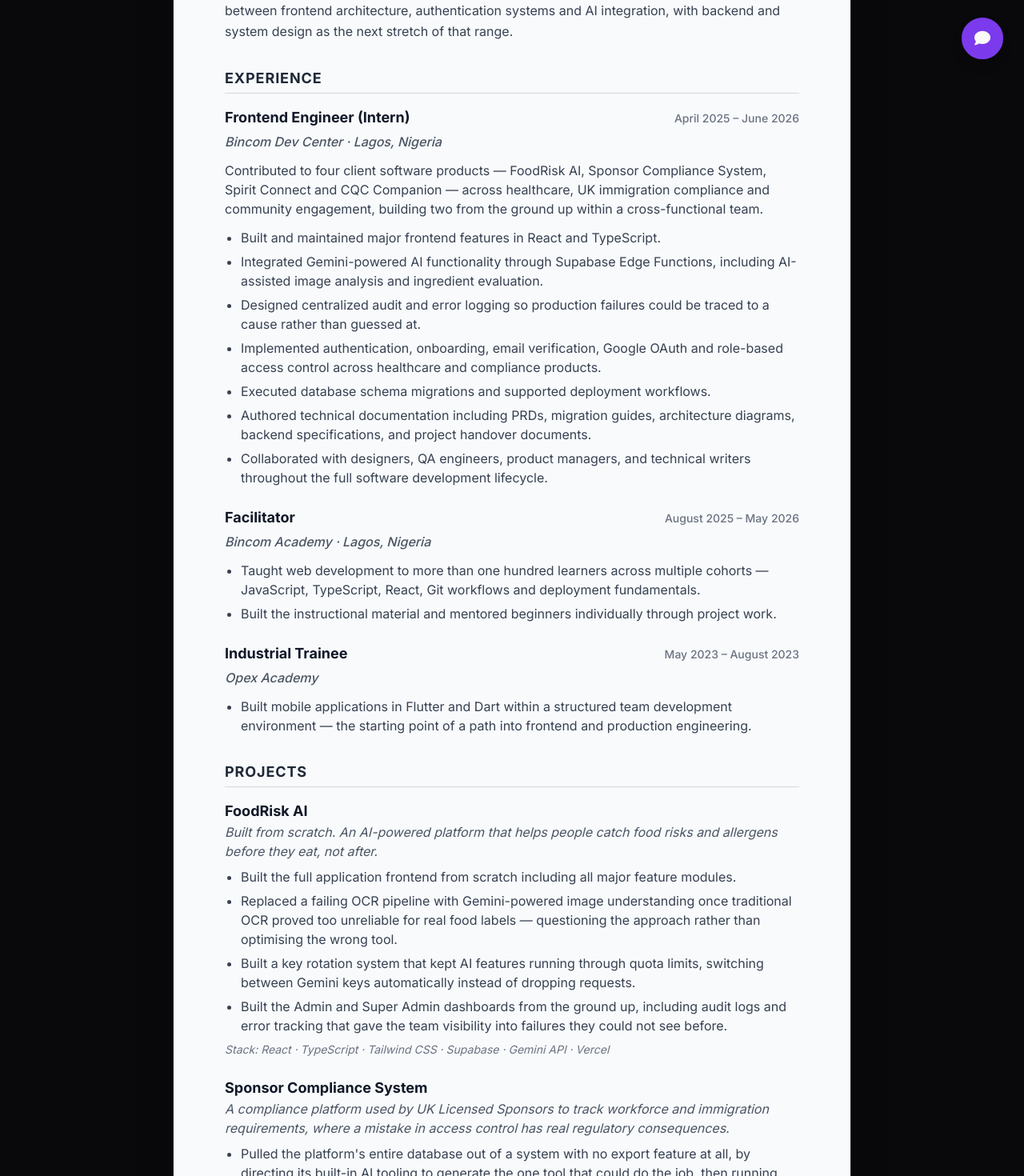
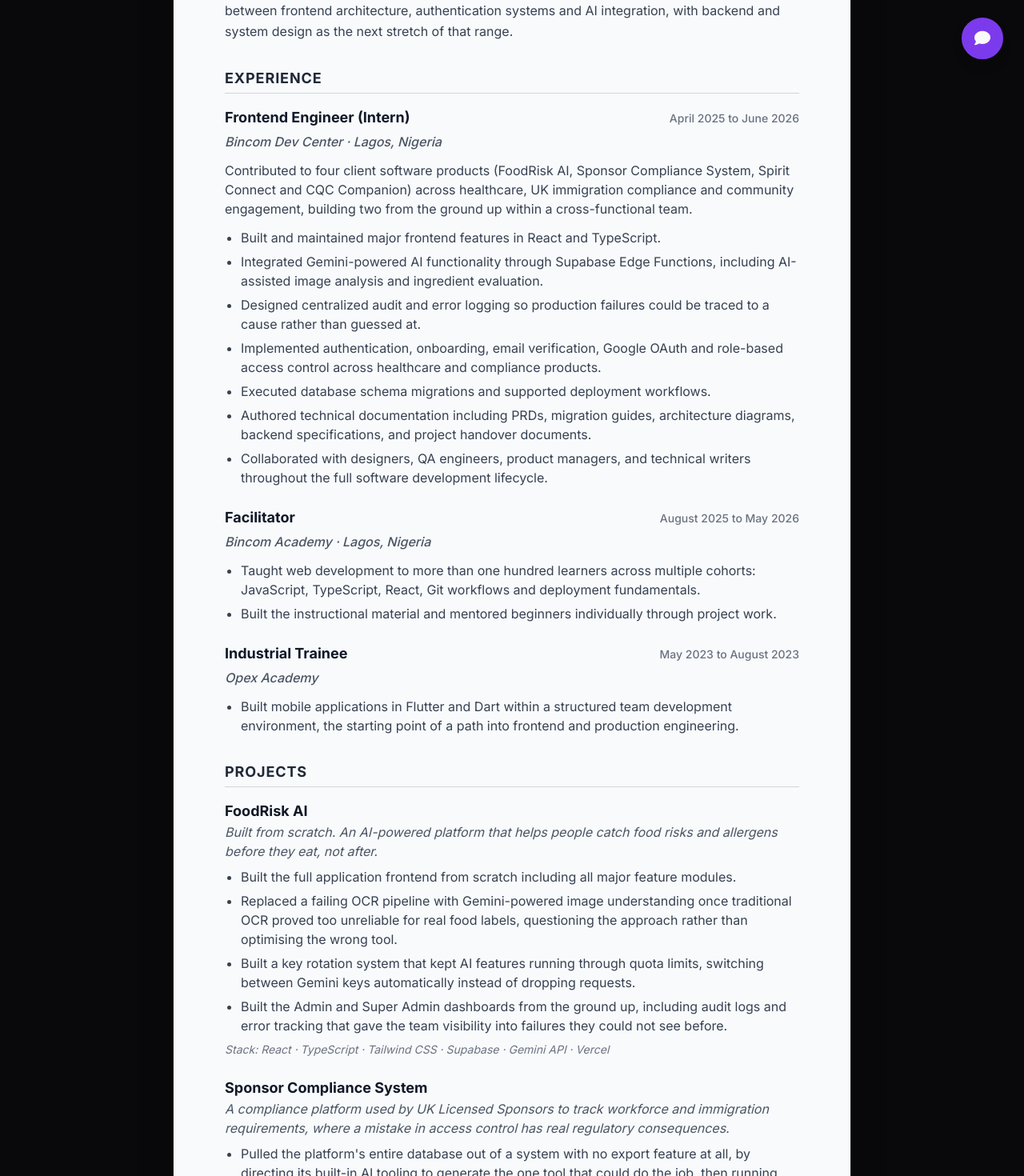
Before and after one commit to Joshua-Eji/My-Portfolio, an Angular app: page /resume in a window 1280 px wide. Shown: the part 700-2170 px from the top of the page at 80% size. Built offline with nearby package versions, Linux system fonts and the light colour scheme.

Commit message:
Replace em dashes with ordinary punctuation

```diff
--- a/src/app/resume/resume.component.ts
+++ b/src/app/resume/resume.component.ts
@@ -51,10 +51,10 @@
             <div class="mb-6">
               <div class="flex flex-col sm:flex-row sm:justify-between sm:items-baseline mb-1">
                 <span class="text-lg font-bold text-gray-900">Frontend Engineer (Intern)</span>
-                <span class="text-sm text-gray-500 font-medium">April 2025 &ndash; June 2026</span>
+                <span class="text-sm text-gray-500 font-medium">April 2025 to June 2026</span>
               </div>
               <div class="text-gray-600 font-medium italic mb-3">Bincom Dev Center &middot; Lagos, Nigeria</div>
-              <p class="text-gray-700 mb-3">Contributed to four client software products &mdash; FoodRisk AI, Sponsor Compliance System, Spirit Connect and CQC Companion &mdash; across healthcare, UK immigration compliance and community engagement, building two from the ground up within a cross-functional team.</p>
+              <p class="text-gray-700 mb-3">Contributed to four client software products (FoodRisk AI, Sponsor Compliance System, Spirit Connect and CQC Companion) across healthcare, UK immigration compliance and community engagement, building two from the ground up within a cross-functional team.</p>
               <ul class="list-disc pl-5 space-y-1.5 text-gray-700">
                 <li>Built and maintained major frontend features in React and TypeScript.</li>
                 <li>Integrated Gemini-powered AI functionality through Supabase Edge Functions, including AI-assisted image analysis and ingredient evaluation.</li>
@@ -69,11 +69,11 @@
             <div class="mb-6">
               <div class="flex flex-col sm:flex-row sm:justify-between sm:items-baseline mb-1">
                 <span class="text-lg font-bold text-gray-900">Facilitator</span>
-                <span class="text-sm text-gray-500 font-medium">August 2025 &ndash; May 2026</span>
+                <span class="text-sm text-gray-500 font-medium">August 2025 to May 2026</span>
               </div>
               <div class="text-gray-600 font-medium italic mb-3">Bincom Academy &middot; Lagos, Nigeria</div>
               <ul class="list-disc pl-5 space-y-1.5 text-gray-700">
-                <li>Taught web development to more than one hundred learners across multiple cohorts &mdash; JavaScript, TypeScript, React, Git workflows and deployment fundamentals.</li>
+                <li>Taught web development to more than one hundred learners across multiple cohorts: JavaScript, TypeScript, React, Git workflows and deployment fundamentals.</li>
                 <li>Built the instructional material and mentored beginners individually through project work.</li>
               </ul>
             </div>
@@ -81,11 +81,11 @@
             <div class="mb-2">
               <div class="flex flex-col sm:flex-row sm:justify-between sm:items-baseline mb-1">
                 <span class="text-lg font-bold text-gray-900">Industrial Trainee</span>
-                <span class="text-sm text-gray-500 font-medium">May 2023 &ndash; August 2023</span>
+                <span class="text-sm text-gray-500 font-medium">May 2023 to August 2023</span>
               </div>
               <div class="text-gray-600 font-medium italic mb-3">Opex Academy</div>
               <ul class="list-disc pl-5 space-y-1.5 text-gray-700">
-                <li>Built mobile applications in Flutter and Dart within a structured team development environment &mdash; the starting point of a path into frontend and production engineering.</li>
+                <li>Built mobile applications in Flutter and Dart within a structured team development environment, the starting point of a path into frontend and production engineering.</li>
               </ul>
             </div>
           </section>
@@ -99,7 +99,7 @@
               <div class="text-gray-600 italic mb-2">Built from scratch. An AI-powered platform that helps people catch food risks and allergens before they eat, not after.</div>
               <ul class="list-disc pl-5 space-y-1.5 text-gray-700 mb-2">
                 <li>Built the full application frontend from scratch including all major feature modules.</li>
-                <li>Replaced a failing OCR pipeline with Gemini-powered image understanding once traditional OCR proved too unreliable for real food labels &mdash; questioning the approach rather than optimising the wrong tool.</li>
+                <li>Replaced a failing OCR pipeline with Gemini-powered image understanding once traditional OCR proved too unreliable for real food labels, questioning the approach rather than optimising the wrong tool.</li>
                 <li>Built a key rotation system that kept AI features running through quota limits, switching between Gemini keys automatically instead of dropping requests.</li>
                 <li>Built the Admin and Super Admin dashboards from the ground up, including audit logs and error tracking that gave the team visibility into failures they could not see before.</li>
               </ul>
@@ -120,7 +120,7 @@
 
             <div class="mb-4">
               <div class="font-bold text-gray-900 text-lg">Spirit Connect</div>
-              <div class="text-gray-600 italic mb-2">Built from scratch. A guided prayer and journaling platform where the hardest problem was not the backend &mdash; it was getting an automated audio session to behave the same way on an iPhone as it did on a desktop browser.</div>
+              <div class="text-gray-600 italic mb-2">Built from scratch. A guided prayer and journaling platform where the hardest problem was not the backend. It was getting an automated audio session to behave the same way on an iPhone as it did on a desktop browser.</div>
               <ul class="list-disc pl-5 space-y-1.5 text-gray-700 mb-2">
                 <li>Built automated guided prayer sessions with synchronized text, speech synthesis and background audio.</li>
                 <li>Resolved cross-device audio inconsistencies through repeated testing and iteration with the client, standardizing timing and playback behaviour across browsers and mobile operating systems.</li>
@@ -136,7 +136,7 @@
             <ul class="list-disc pl-5 space-y-1.5 text-gray-700">
                 <li>Contributed to four client software products across healthcare, compliance and digital communities, building two of them from scratch.</li>
                 <li>Facilitated technical learning for 100+ students across multiple development cohorts at Bincom Academy.</li>
-                <li>Introduced engineering improvements &mdash; centralized logging, AI key rotation, a secure migration out of a closed platform &mdash; that made the systems easier to maintain and to debug.</li>
+                <li>Introduced engineering improvements (centralized logging, AI key rotation, a secure migration out of a closed platform) that made the systems easier to maintain and to debug.</li>
                 <li>Collaborated across engineering, QA, product, design and documentation teams on concurrent projects.</li>
                 <li>Authored extensive technical documentation supporting production software delivery and long-term maintainability.</li>
             </ul>
@@ -174,7 +174,7 @@
               <span class="text-sm text-gray-500 font-medium">March 2024</span>
             </div>
             <div class="text-gray-700 font-medium mb-1">University of Nigeria, Nsukka</div>
-            <div class="text-gray-600 italic">Research: Receipt Genius &mdash; a receipt generation application for SMEs, built in Flutter</div>
+            <div class="text-gray-600 italic">Research: Receipt Genius, a receipt generation application for SMEs, built in Flutter</div>
           </section>
 
           <!-- Certifications & Languages -->
@@ -182,16 +182,16 @@
             <section>
               <h2 class="text-lg font-bold text-gray-800 uppercase tracking-wider border-b border-gray-300 pb-1 mb-4">Certifications</h2>
               <ul class="list-disc pl-5 space-y-1.5 text-gray-700">
-                <li><strong>Anthropic</strong> AI Fluency: Framework and Foundations &mdash; 2026</li>
-                <li><strong>Anthropic</strong> Claude 101 &mdash; 2026</li>
-                <li><strong>Cisco Networking Academy</strong> Introduction to Cybersecurity &mdash; 2023</li>
-                <li><strong>Opex Academy</strong> Mobile Application Development &mdash; 2023</li>
+                <li><strong>Anthropic</strong> AI Fluency: Framework and Foundations, 2026</li>
+                <li><strong>Anthropic</strong> Claude 101, 2026</li>
+                <li><strong>Cisco Networking Academy</strong> Introduction to Cybersecurity, 2023</li>
+                <li><strong>Opex Academy</strong> Mobile Application Development, 2023</li>
               </ul>
             </section>
 
             <section>
               <h2 class="text-lg font-bold text-gray-800 uppercase tracking-wider border-b border-gray-300 pb-1 mb-4">Languages</h2>
-              <p class="text-gray-700"><strong>English</strong> &mdash; Fluent</p>
+              <p class="text-gray-700"><strong>English</strong>: Fluent</p>
             </section>
           </div>
 
```
